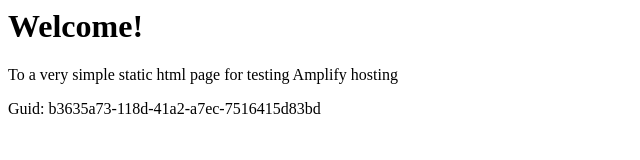
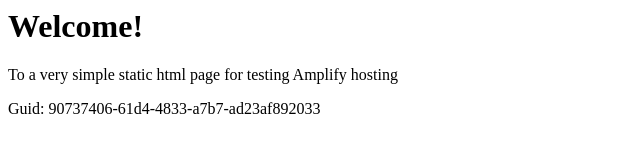
Before and after one commit to aws-aemilia-bah/Github-PR-Commit-Integration-Test-DoNotTouch-GitHubWebhookPushCanaryTest-v1-preprod-me-south-1, a website: page src/index.html in a window 1280 px wide. Shown: the full height of the page, 0-640 px from the left. Drawn offline with Linux system fonts and the light colour scheme.

Commit message:
commit from integ tests

```diff
--- a/src/index.html
+++ b/src/index.html
@@ -12,6 +12,6 @@
 <body>
     <h1>Welcome!</h1>
     <p>To a very simple static html page for testing Amplify hosting</p>
-    <p>Guid: b3635a73-118d-41a2-a7ec-7516415d83bd</p></body>
+    <p>Guid: 90737406-61d4-4833-a7b7-ad23af892033</p></body>
 
 </html>
```
